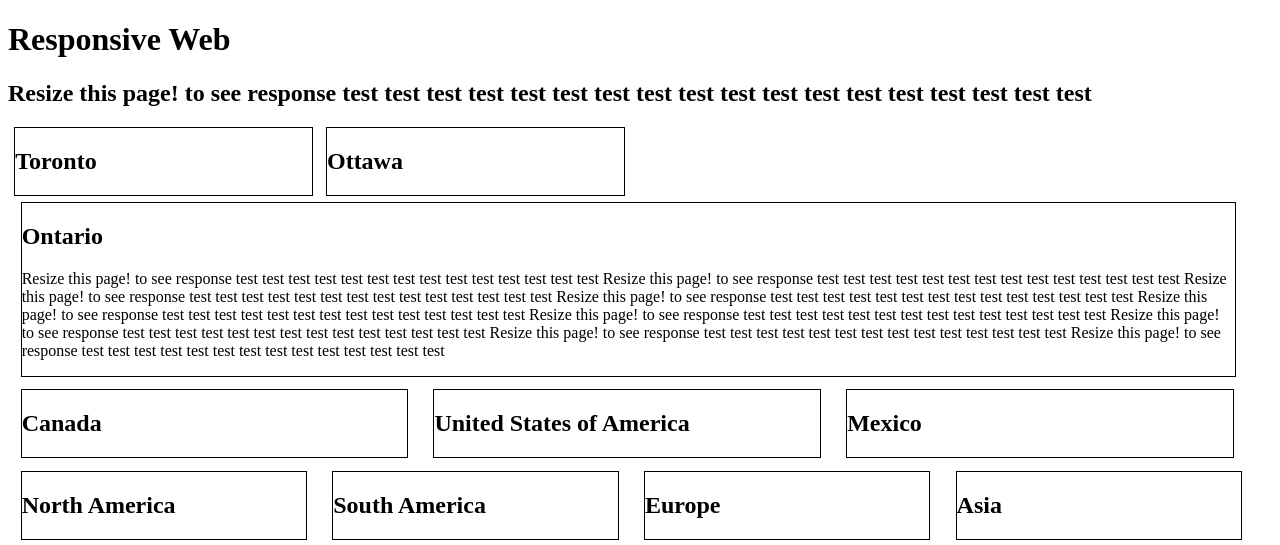
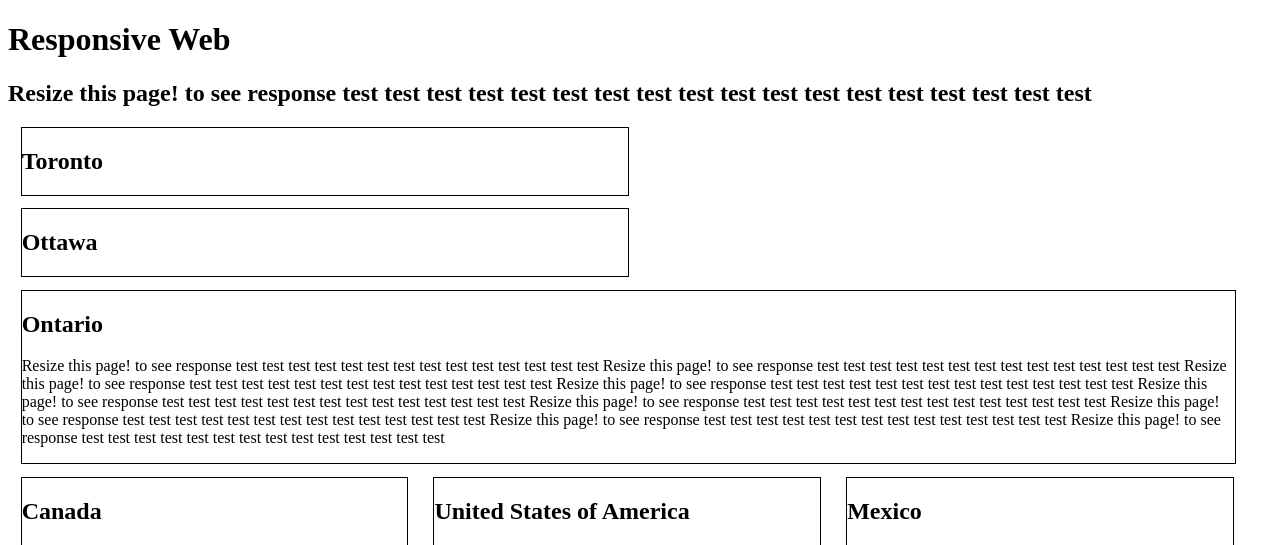
Before and after one commit to stephenryerson/stephenryerson.github.io, a PHP site: page /test.html in a window 1280 px wide. Shown: the top 545 px of the page. Run offline with PHP 8.4, Linux system fonts and the light colour scheme.

Commit message:
Update filename.css

```diff
--- a/filename.css
+++ b/filename.css
@@ -1,5 +1,5 @@
 section {
-  width: 50%;
+  width: 100%;
 }
 
 .city {
@@ -7,7 +7,7 @@ section {
   margin-left: 1%;
   margin-right: 1%;
   margin-bottom: 1%;
-  width: 47%;
+  width: 48%;
   border: 1px solid black;
 }
 
```
